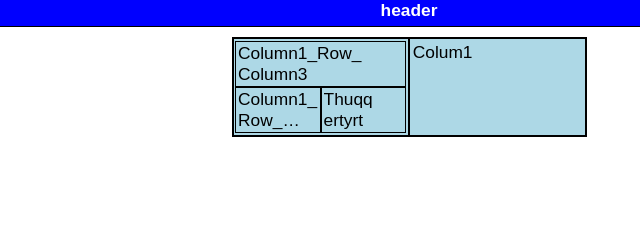
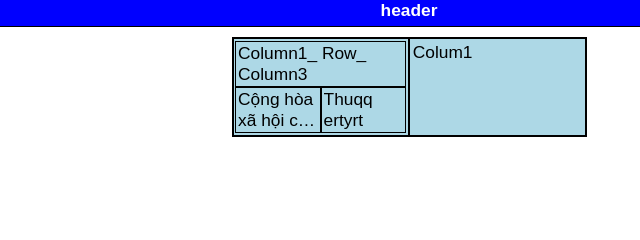
Before and after one commit to meomaymap/FormMau, a plain HTML site: page index.html in a window 1280 px wide. Shown: the top 240 px of the page, 231-871 px from the left. Drawn offline with Linux system fonts and the light colour scheme.

Commit message:
Update index.html

```diff
--- a/index.html
+++ b/index.html
@@ -22,14 +22,14 @@
                   <div class="row">
 
                       <div class="column3">
-                      <p>Column1_Row_ Column3</p>
+                          <p>Column1_ Row_ Column3</p>
                       </div>
 
                   </div>
                   <div class="row">
 
                       <div class="column2">
-                      <p>Column1_ Row_ Column2_ p</p>
+                          <p>Cộng hòa xã hội chủ nghĩa Việt Nam, Độc lập tự do hạnh phúc</p>
                       </div>
 
                       <div class="column2">
@@ -50,6 +50,10 @@
     <div class="footer">
       <b>Footer</b>
     </div>
+
+    <div class = "Fuzzy">
+      <p>Đã khóa tính năng sử dụng thiết bị theo chiều ngang</p>
+    </div>
 <script src="script.js"></script>
   </body>
 </html>
```
Lines whose indentation alone changed are shown as unchanged.
